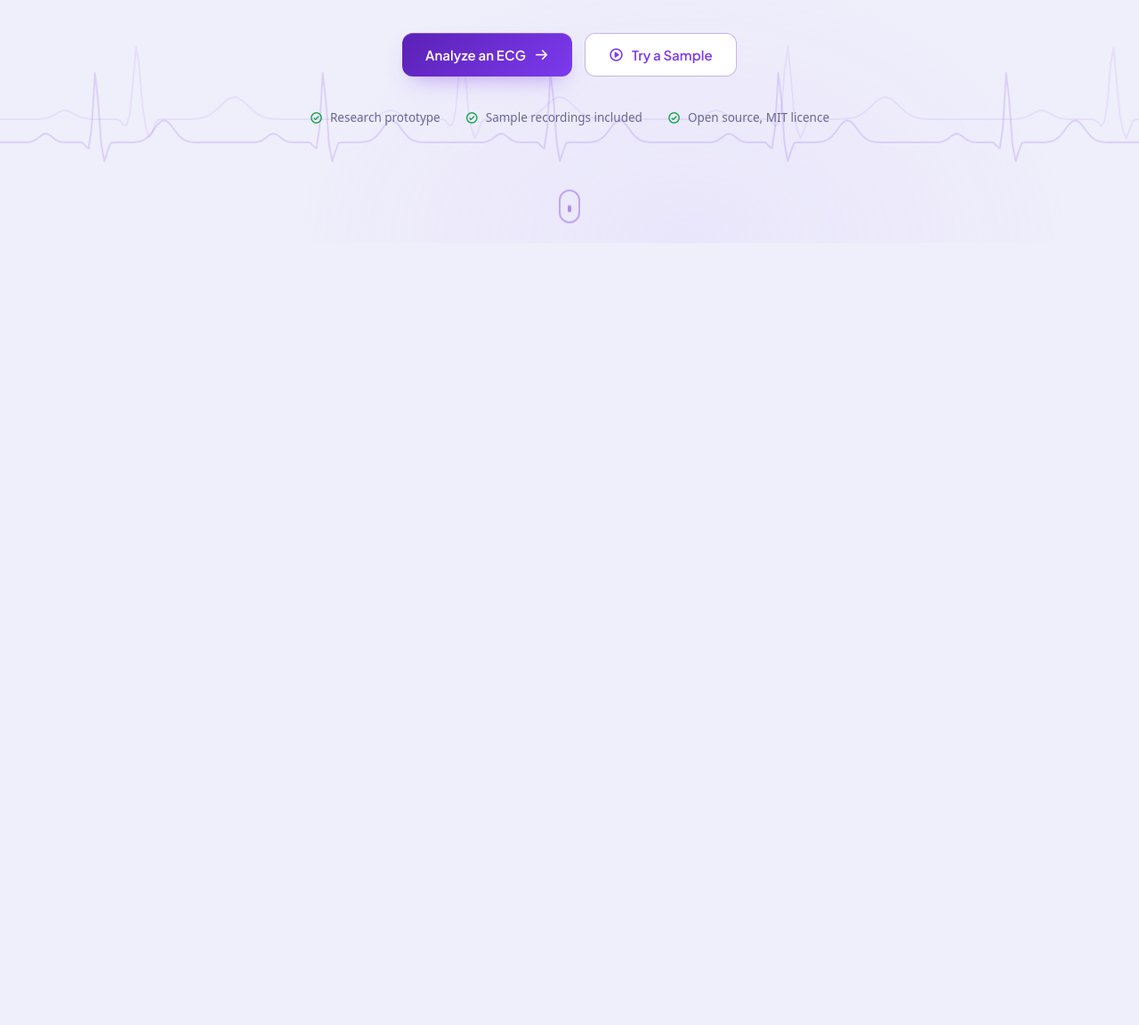
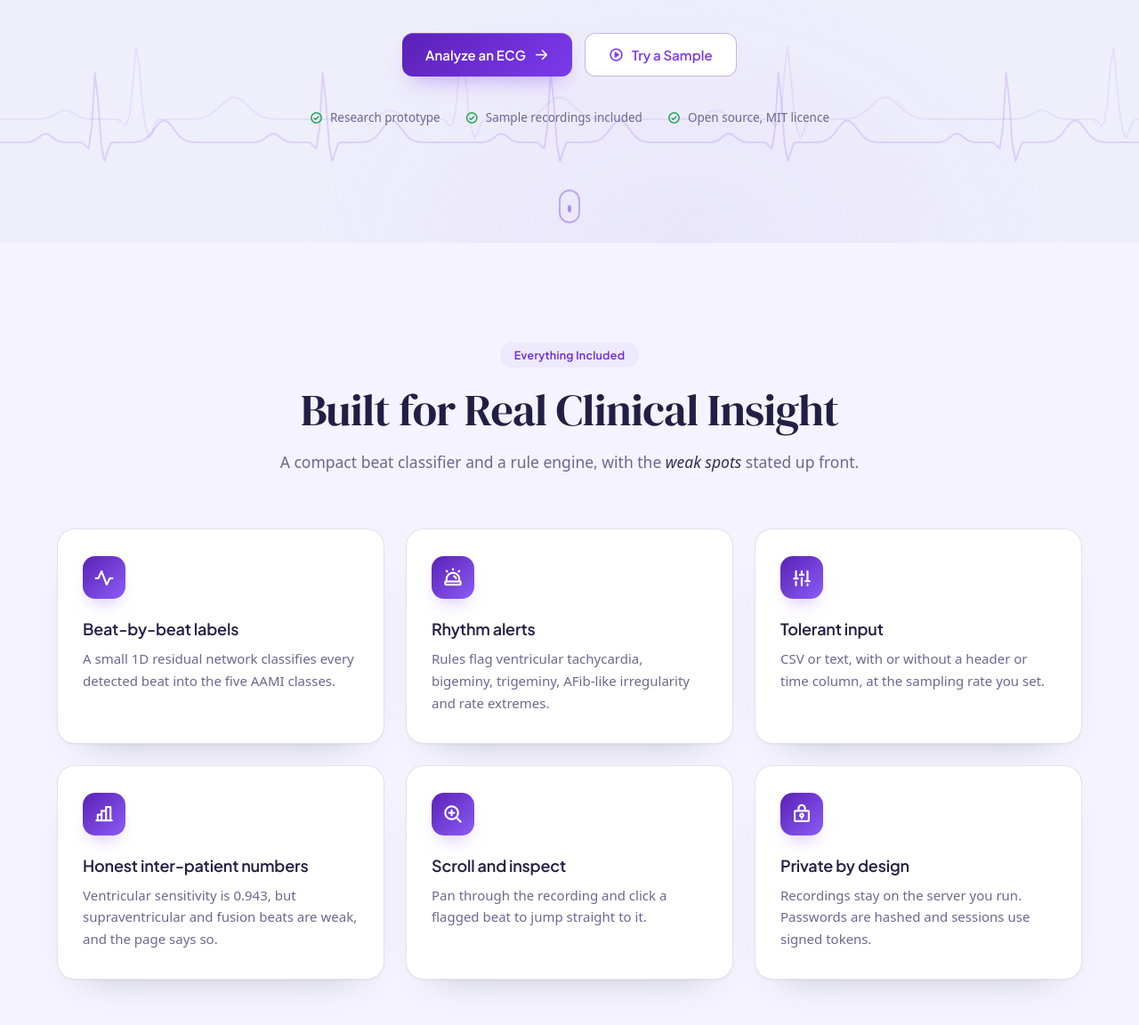
Before and after one commit to kartikpagariya25/arterion-arrhythmia, a plain HTML site: page frontend/index.html in a window 1280 px wide. Shown: the part 528-1680 px from the top of the page at 89% size. Before the commit the page ends 801 px from the top, so only its background shows below. Drawn offline with nearby package versions, Linux system fonts and the light colour scheme; no server answers.

Commit message:
Add the six feature cards

```diff
--- a/frontend/css/landing.css
+++ b/frontend/css/landing.css
@@ -113,3 +113,11 @@ html.lp-anim .lp-badge, html.lp-anim .lp-hero h1 .ln, html.lp-anim .lp-lead, htm
   .lp-cta .lp-btn { width: 100%; }
   .lp-motif { height: 110px; bottom: 60px; }
 }
+
+/* Feature cards, steps, tool frame. */
+.lp-features { display: grid; grid-template-columns: repeat(3, 1fr); gap: 24px; }
+.lp-card { position: relative; background: var(--card); border: 1px solid var(--line); border-radius: 20px; padding: 30px 28px 32px; box-shadow: 0 1px 2px rgba(15, 23, 42, .04), 0 22px 44px -34px rgba(15, 23, 42, .35); transition: transform .45s cubic-bezier(.16, 1, .3, 1), box-shadow .45s, border-color .3s; }
+.lp-card:hover { transform: translateY(-6px); border-color: color-mix(in srgb, var(--brand-2) 30%, var(--line)); box-shadow: 0 1px 2px rgba(15, 23, 42, .04), 0 30px 54px -30px color-mix(in srgb, var(--brand-2) 55%, transparent); }
+.lp-ico { display: grid; place-items: center; width: 48px; height: 48px; border-radius: 14px; background: linear-gradient(135deg, var(--brand-1), var(--brand-3)); color: #fff; font-size: 23px; box-shadow: 0 12px 22px -12px var(--glow-strong); }
+.lp-card h3 { margin-top: 22px; font: 600 18px var(--font-body); letter-spacing: -.01em; color: var(--ink); }
+.lp-card p { margin-top: 10px; color: var(--muted); font-size: 15px; line-height: 1.65; }
--- a/frontend/index.html
+++ b/frontend/index.html
@@ -42,6 +42,19 @@
   </div>
   <a class="lp-scroll" href="#features" aria-label="Scroll to features"></a>
 </section>
+<section class="lp-section lp-soft" id="features">
+  <div class="lp-wrap">
+    <div class="lp-head"><span class="lp-pill">Everything Included</span><h2 class="lp-h2">Built for Real Clinical Insight</h2><p class="lp-sub">A compact beat classifier and a rule engine, with the <em>weak spots</em> stated up front.</p></div>
+    <div class="lp-features">
+      <article class="lp-card"><span class="lp-ico"><i class="ph-bold ph-pulse" aria-hidden="true"></i></span><h3>Beat-by-beat labels</h3><p>A small 1D residual network classifies every detected beat into the five AAMI classes.</p></article>
+      <article class="lp-card"><span class="lp-ico"><i class="ph-bold ph-siren" aria-hidden="true"></i></span><h3>Rhythm alerts</h3><p>Rules flag ventricular tachycardia, bigeminy, trigeminy, AFib-like irregularity and rate extremes.</p></article>
+      <article class="lp-card"><span class="lp-ico"><i class="ph-bold ph-faders" aria-hidden="true"></i></span><h3>Tolerant input</h3><p>CSV or text, with or without a header or time column, at the sampling rate you set.</p></article>
+      <article class="lp-card"><span class="lp-ico"><i class="ph-bold ph-chart-bar" aria-hidden="true"></i></span><h3>Honest inter-patient numbers</h3><p>Ventricular sensitivity is 0.943, but supraventricular and fusion beats are weak, and the page says so.</p></article>
+      <article class="lp-card"><span class="lp-ico"><i class="ph-bold ph-magnifying-glass-plus" aria-hidden="true"></i></span><h3>Scroll and inspect</h3><p>Pan through the recording and click a flagged beat to jump straight to it.</p></article>
+      <article class="lp-card"><span class="lp-ico"><i class="ph-bold ph-lock-key" aria-hidden="true"></i></span><h3>Private by design</h3><p>Recordings stay on the server you run. Passwords are hashed and sessions use signed tokens.</p></article>
+    </div>
+  </div>
+</section>
 <script src="js/config.js"></script>
 <script src="js/account-config.js"></script>
 <script src="js/auth.js"></script>
```
